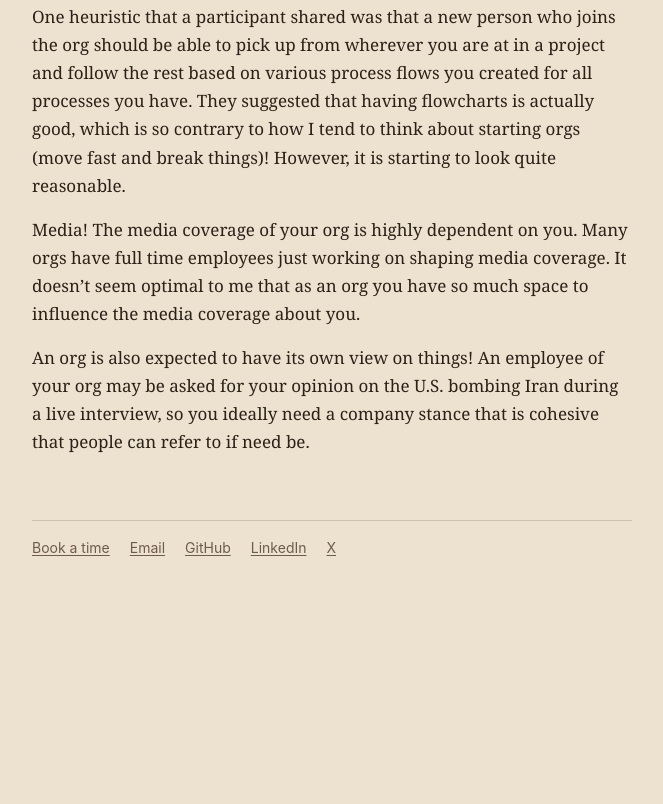
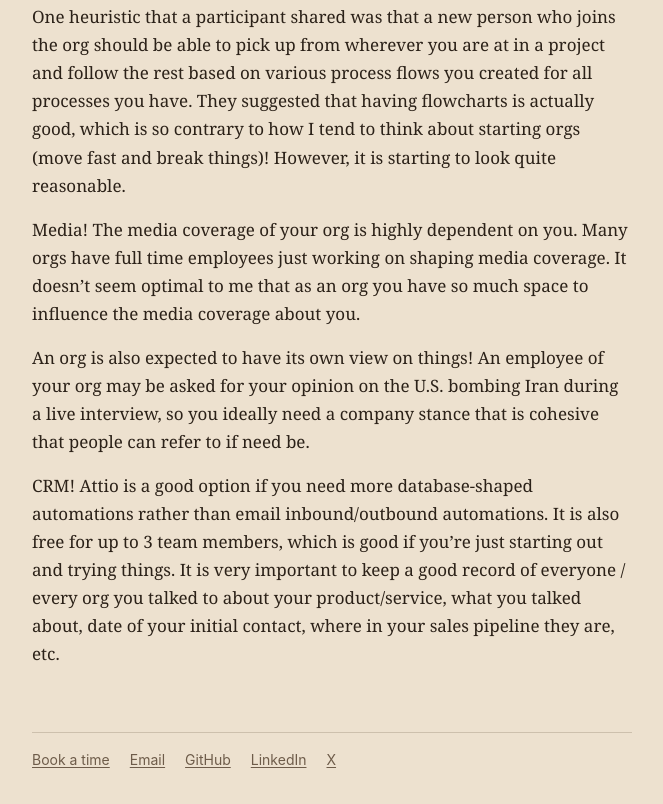
Before and after one commit to sefikaozturk/me, a plain HTML site: page writing/swan-fellows.html in a window 1280 px wide. Shown: the part 1891-2695 px from the top of the page, without its empty margins (308-971 px from the left). Before the commit the page ends 2514 px from the top, so only its background shows below. Drawn offline with Linux system fonts and the light colour scheme; a script that the page names is missing.

Commit message:
Swan Fellows notes: add CRM paragraph
Co-Authored-By: Claude Opus 5.5 <noreply@anthropic.com>
Claude-Session: https://claude.ai/code/session_01V5P5fPDyjWX1GwLz8apHph

```diff
--- a/writing/swan-fellows.html
+++ b/writing/swan-fellows.html
@@ -40,6 +40,7 @@ window.va("beforeSend", function (e) { try { return localStorage.getItem("va-dis
 <p>One heuristic that a participant shared was that a new person who joins the org should be able to pick up from wherever you are at in a project and follow the rest based on various process flows you created for all processes you have. They suggested that having flowcharts is actually good, which is so contrary to how I tend to think about starting orgs (move fast and break things)! However, it is starting to look quite reasonable.</p>
 <p>Media! The media coverage of your org is highly dependent on you. Many orgs have full time employees just working on shaping media coverage. It doesn’t seem optimal to me that as an org you have so much space to influence the media coverage about you.</p>
 <p>An org is also expected to have its own view on things! An employee of your org may be asked for your opinion on the U.S. bombing Iran during a live interview, so you ideally need a company stance that is cohesive that people can refer to if need be.</p>
+<p>CRM! Attio is a good option if you need more database-shaped automations rather than email inbound/outbound automations. It is also free for up to 3 team members, which is good if you’re just starting out and trying things. It is very important to keep a good record of everyone / every org you talked to about your product/service, what you talked about, date of your initial contact, where in your sales pipeline they are, etc.</p>
 </article>
 </main>
 <footer><a href="https://calendly.com/sefika/30min" target="_blank" rel="noopener">Book a time</a><a href="mailto:sefika.n.ozturk@vanderbilt.edu">Email</a><a href="https://github.com/sefikaozturk" target="_blank" rel="noopener">GitHub</a><a href="https://linkedin.com/in/sefikaozturk" target="_blank" rel="noopener">LinkedIn</a><a href="https://x.com/sefika_ozturk_" target="_blank" rel="noopener">X</a></footer>
```
